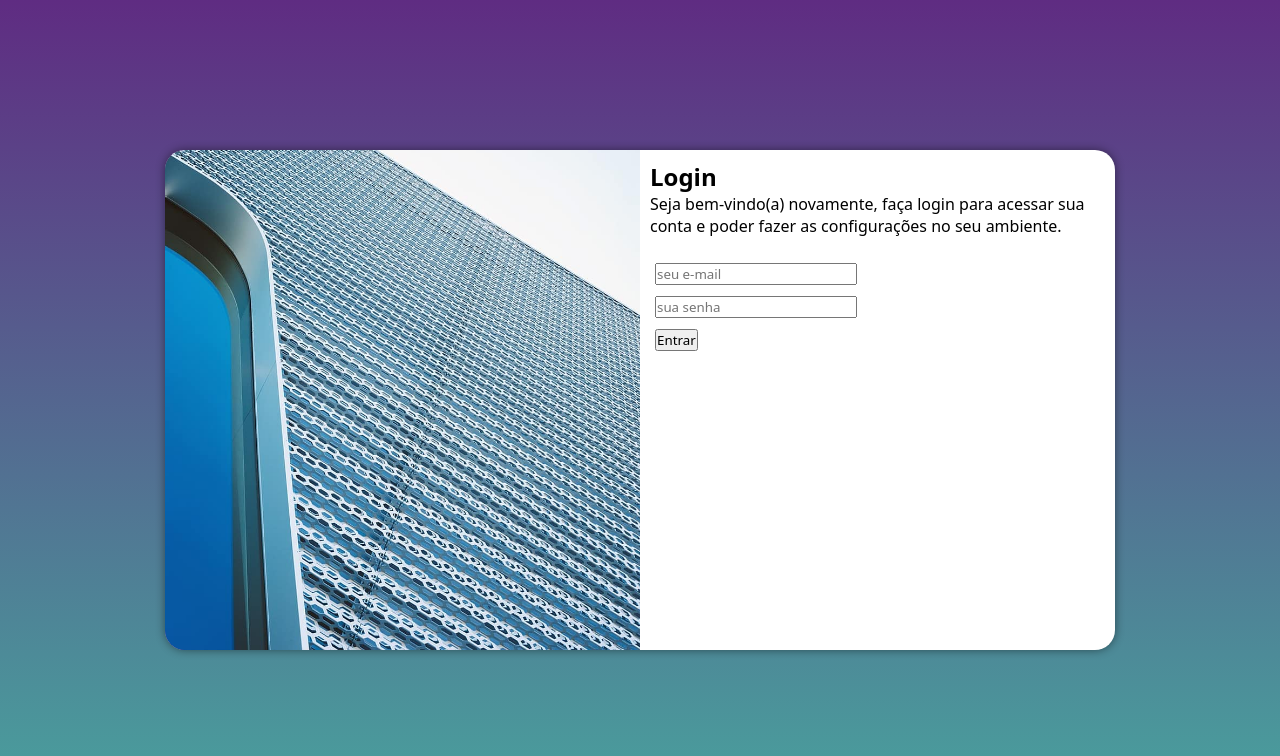
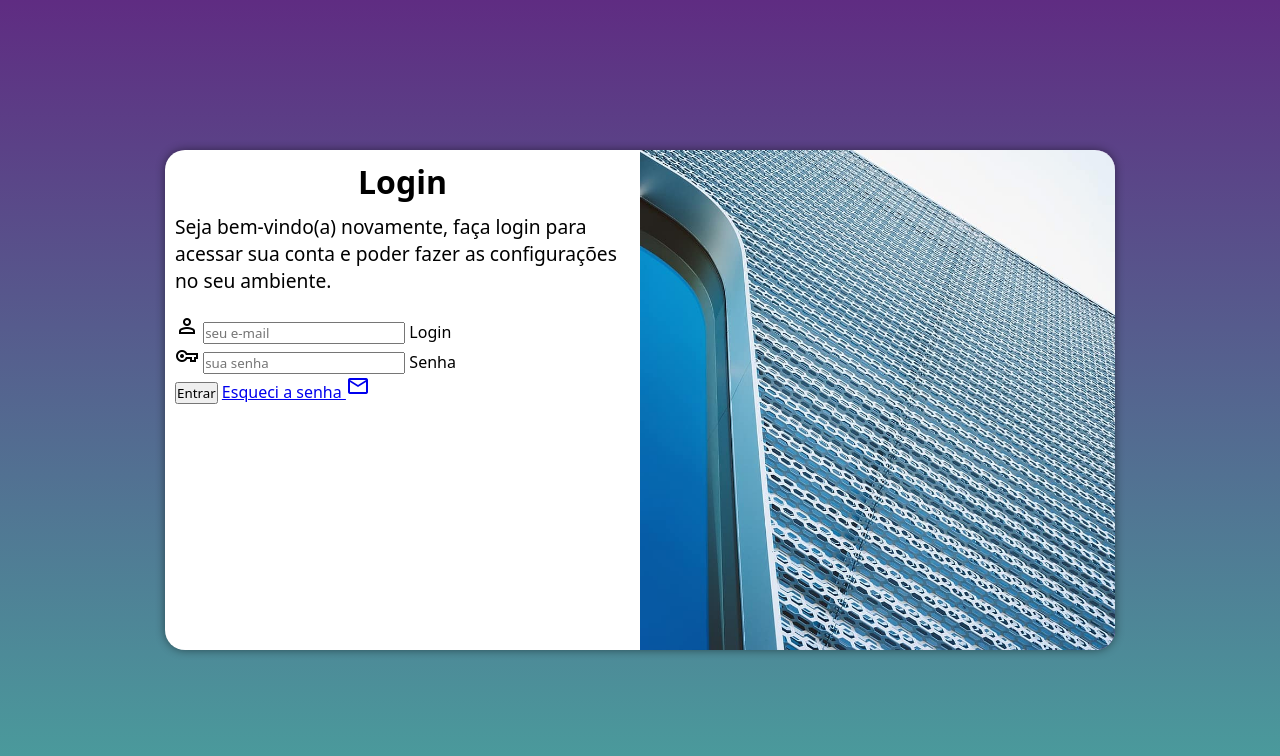
Before and after one commit to Eduastras/projeto-login, a plain HTML site: page index.html in a window 1280 px wide. Drawn offline with nearby package versions, Linux system fonts and the light colour scheme.

Commit message:
formulario adicionado

```diff
--- a/estilos/media-query.css
+++ b/estilos/media-query.css
@@ -48,6 +48,12 @@
         float: right;
         width: 70%;
     }
+
+    div#formulario > p {
+    font-size: 1em;
+    }
+
+
 }
 
 
@@ -64,13 +70,23 @@
     }
 
     section#login > div#imagem {
-        float: left;
+        float: right;
         width: 50%;
         height: 100%;
     }
 
     section#login > div#formulario {
-        float: right;
+        float: left;
         width: 50%;
     }
+
+    div#formulario > h1 {
+        font-size: 2em;
+    }
+
+    div#formulario > p {
+    font-size: 1.2em;
 }
+
+
+}
--- a/estilos/style.css
+++ b/estilos/style.css
@@ -58,6 +58,11 @@ section#login > div#formulario > p {
     margin-bottom: 20px;
 }
 
-form div {
-    padding: 5px;
+div#formulario > h1 {
+    text-align: center;
+    margin-bottom: 10px;
 }
+
+div#formulario > p {
+    font-size: 0.8em;
+}
--- a/index.html
+++ b/index.html
@@ -6,6 +6,7 @@
     <title>Document</title>
     <link rel="stylesheet" href="estilos/style.css" media="all">
     <link rel="stylesheet" href="estilos/media-query.css">
+    <link rel="stylesheet" href="https://fonts.googleapis.com/css2?family=Material+Symbols+Outlined" />
 </head>
 <body>
     <main>
@@ -17,14 +18,23 @@
                 <h1>Login</h1>
                 <p>Seja bem-vindo(a) novamente, faça login para acessar sua conta e poder fazer as configurações no seu ambiente.</p>
                 <form action="login.php" method="post" autocomplete="on">
-                    <div>
-                        <input type="email" name="email" id="iemal" required autocomplete="email" placeholder="seu e-mail">
+                    <div class="campo">
+                        <span class="material-symbols-outlined">person</span>
+
+                        <input type="email" name="email" id="ilogin" required autocomplete="email" placeholder="seu e-mail" maxlength="30">
+                        <label for="ilogin">Login</label>
                     </div>
-                    <div>
-                        <input type="password" name="senha" id="isenha" required autocomplete="current-password" minlength="5" maxlength="15" placeholder="sua senha">
+                    <div class="campo">
+                        <span class="material-symbols-outlined">vpn_key</span>
+
+                        <input type="password" name="senha" id="isenha" required autocomplete="current-password" minlength="8" maxlength="20" placeholder="sua senha">
+                        <label for="isenha">Senha</label>
                     </div>
                     <div>
                         <input type="submit" value="Entrar">
+                        <a href="esqueci.html">
+                            Esqueci a senha <span class="material-symbols-outlined">mail</span>
+                        </a>
                     </div>
                 </form>
             </div>
```
